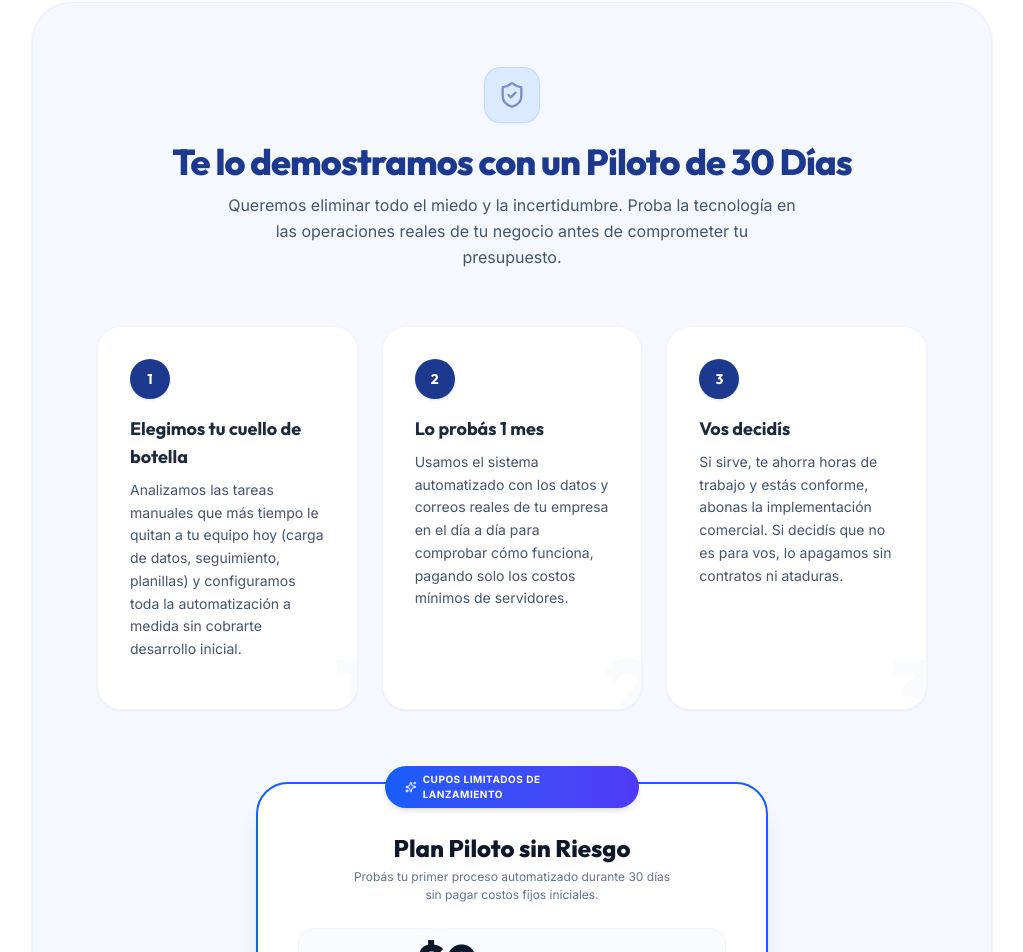
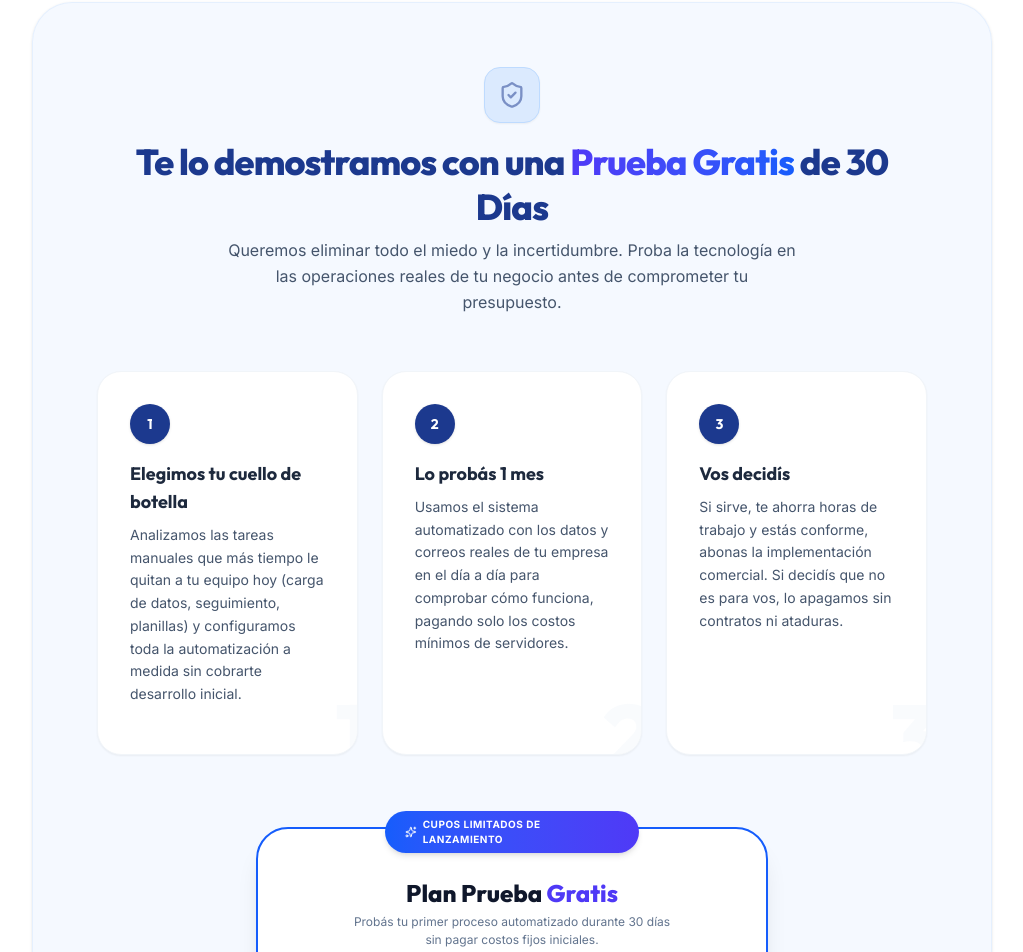
Before and after one commit to Ezequielmx/webia, a React (Vite) app: page / in a window 1280 px wide. Shown: the part 3960-4912 px from the top of the page, without its empty margins (128-1151 px from the left). Built offline with nearby package versions, Linux system fonts and the light colour scheme.

Commit message:
Change Piloto sin Riesgo references to Prueba Gratis highlighting Gratis

```diff
--- a/src/components/RiskFreePilot.jsx
+++ b/src/components/RiskFreePilot.jsx
@@ -3,7 +3,7 @@ import { ShieldCheck, Check, Sparkles, MessageCircle } from 'lucide-react';
 
 export default function RiskFreePilot() {
   const WHATSAPP_NUMBER = '5491131155986';
-  const whatsappLink = `https://wa.me/${WHATSAPP_NUMBER}?text=${encodeURIComponent('¡Hola! Quiero postular mi empresa al Piloto sin riesgo de 30 días.')}`;
+  const whatsappLink = `https://wa.me/${WHATSAPP_NUMBER}?text=${encodeURIComponent('¡Hola! Quiero postular mi empresa a la Prueba Gratis de 30 días.')}`;
 
   const steps = [
     {
@@ -41,7 +41,7 @@ export default function RiskFreePilot() {
             {/* Title */}
             <div className="space-y-2">
               <h2 className="font-display font-extrabold text-2xl sm:text-3xl md:text-4xl text-blue-900 tracking-tight leading-tight">
-                Te lo demostramos con un Piloto de 30 Días
+                Te lo demostramos con una <span className="text-transparent bg-clip-text bg-gradient-to-r from-indigo-600 to-blue-600 font-display">Prueba Gratis</span> de 30 Días
               </h2>
               <p className="font-sans text-sm sm:text-base text-slate-600 max-w-xl mx-auto leading-relaxed">
                 Queremos eliminar todo el miedo y la incertidumbre. Proba la tecnología en las operaciones reales de tu negocio antes de comprometer tu presupuesto.
@@ -92,7 +92,9 @@ export default function RiskFreePilot() {
 
               <div className="space-y-6 pt-2">
                 <div className="text-center space-y-1">
-                  <h3 className="font-display font-extrabold text-2xl text-slate-900">Plan Piloto sin Riesgo</h3>
+                  <h3 className="font-display font-extrabold text-2xl text-slate-900">
+                    Plan Prueba <span className="text-indigo-600 font-display">Gratis</span>
+                  </h3>
                   <p className="font-sans text-xs text-slate-500 max-w-xs mx-auto leading-normal">
                     Probás tu primer proceso automatizado durante 30 días sin pagar costos fijos iniciales.
                   </p>
```
